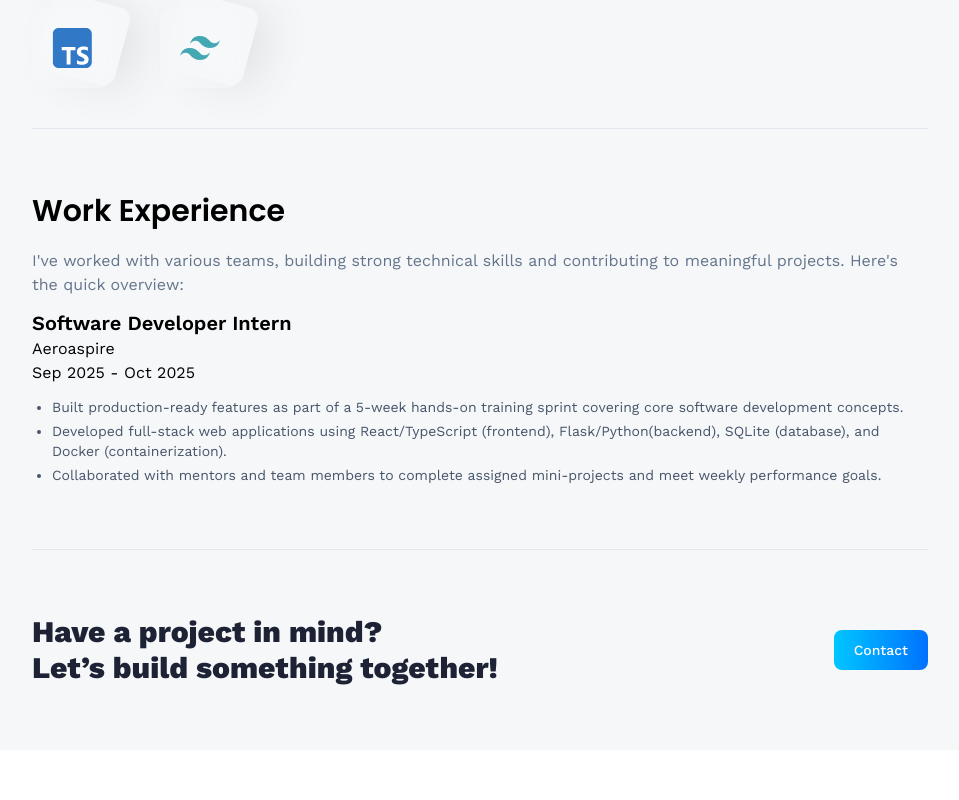
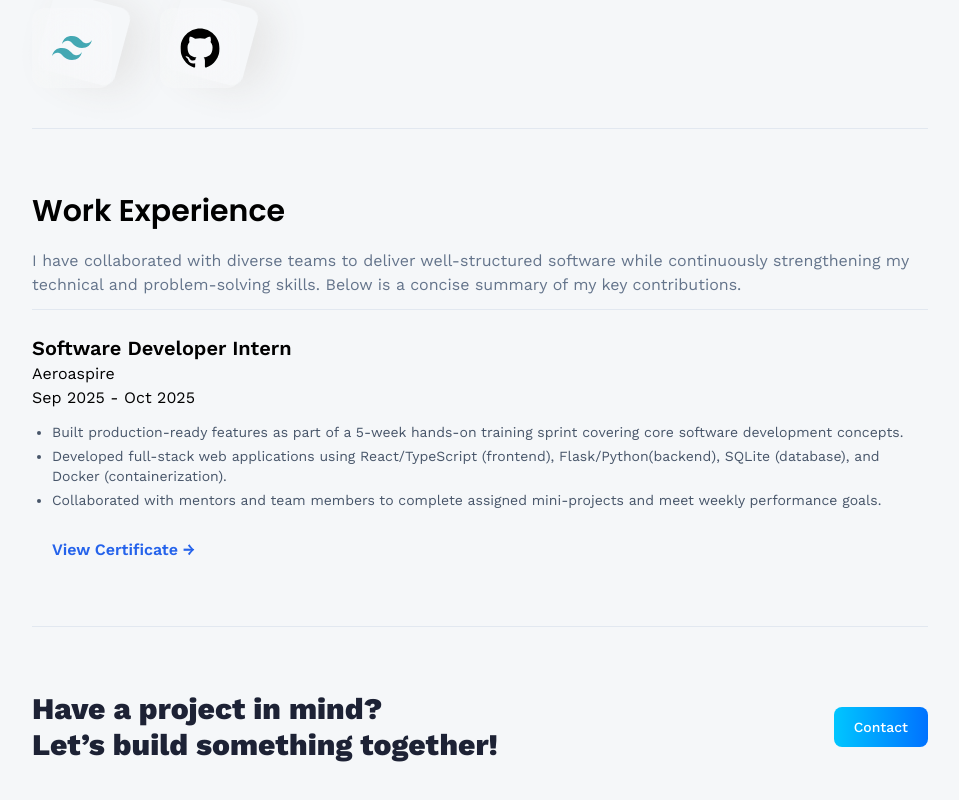
Before and after one commit to Atpdevil/my-portfolio, a React (Vite) app: page /about in a window 1280 px wide. Shown: the part 458-1258 px from the top of the page, without its empty margins (160-1119 px from the left). Before the commit the page ends 1208 px from the top, so only its background shows below. Built offline with nearby package versions, Linux system fonts and the light colour scheme; no server answers.

Commit message:
Updated Certificate

```diff
--- a/src/constants/index.js
+++ b/src/constants/index.js
@@ -15,18 +15,23 @@ import {
 
 export const skills = [
     {
+        imageUrl: html,
+        name: "HTML",
+        type: "Frontend",
+    },
+    {
         imageUrl: css,
         name: "CSS",
         type: "Frontend",
     },
     {
-        imageUrl: github,
-        name: "GitHub",
-        type: "Version Control",
+        imageUrl: nodejs,
+        name: "Node.js",
+        type: "Backend",
     },
     {
-        imageUrl: html,
-        name: "HTML",
+        imageUrl: react,
+        name: "React",
         type: "Frontend",
     },
     {
@@ -40,16 +45,6 @@ export const skills = [
         type: "Frontend",
     },
     {
-        imageUrl: nodejs,
-        name: "Node.js",
-        type: "Backend",
-    },
-    {
-        imageUrl: react,
-        name: "React",
-        type: "Frontend",
-    },
-    {
         imageUrl: typescript,
         name: "TypeScript",
         type: "Frontend",
@@ -58,6 +53,11 @@ export const skills = [
         imageUrl: tailwindcss,
         name: "TailWind CSS",
         type: "Frontend",
+    },
+    {
+        imageUrl: github,
+        name: "GitHub",
+        type: "Version Control",
     }
 ];
 
@@ -65,9 +65,8 @@ export const experiences = [
     {
         title: "Software Developer Intern",
         company_name: "Aeroaspire",
-        // icon: aeroaspire,
-        // iconBg: "#b7e4c7",
         date: "Sep 2025 - Oct 2025",
+        link: 'https://drive.google.com/file/d/14IMSyJePEE36ZaF4iVnK6wjetruFLJCv/view?usp=sharing',
         points: [
             "Built production-ready features as part of a 5-week hands-on training sprint covering core software development concepts.",
             "Developed full-stack web applications using React/TypeScript (frontend), Flask/Python(backend), SQLite (database), and Docker (containerization).",
--- a/src/pages/About.jsx
+++ b/src/pages/About.jsx
@@ -1,4 +1,3 @@
-import React from "react";
 import { skills, experiences } from "../constants";
 import { Timeline, Text } from "@mantine/core";
 import CTA from "../components/CTA";
@@ -47,13 +46,13 @@ const About = () => {
 
         <div className="mt-5 flex flex-col gap-3 text-slate-500">
           <p>
-            I've worked with various teams, building strong technical skills and
-            contributing to meaningful projects. Here's the quick overview:
-          </p>
+            I have collaborated with diverse teams to deliver well-structured software while continuously strengthening my technical and problem-solving skills. Below is a concise summary of my key contributions.          </p>
         </div>
 
         <div className="mt-3 w-full">
           <Timeline active={experiences.length} bulletSize={30} lineWidth={2}>
+            <hr className="border-slate-200" />
+            <br></br>
             {experiences.map((exp) => (
               <Timeline.Item
                 key={exp.company_name}
@@ -76,14 +75,27 @@ const About = () => {
                       {point}
                     </li>
                   ))}
+
+                  <br></br>
+                  {exp.link && (
+                    <a
+                      href={exp.link}
+                      target="_blank"
+                      rel="noopener noreferrer"
+                      className="text-blue-600 font-semibold mt-2 inline-block hover:underline"
+                    >
+                      View Certificate →
+                    </a>
+
+                  )}
                 </ul>
               </Timeline.Item>
             ))}
           </Timeline>
         </div>
       </div>
+      <hr className="border-slate-200" />
 
-      <hr className="border-slate-200" />
 
       <CTA />
     </section>
```
